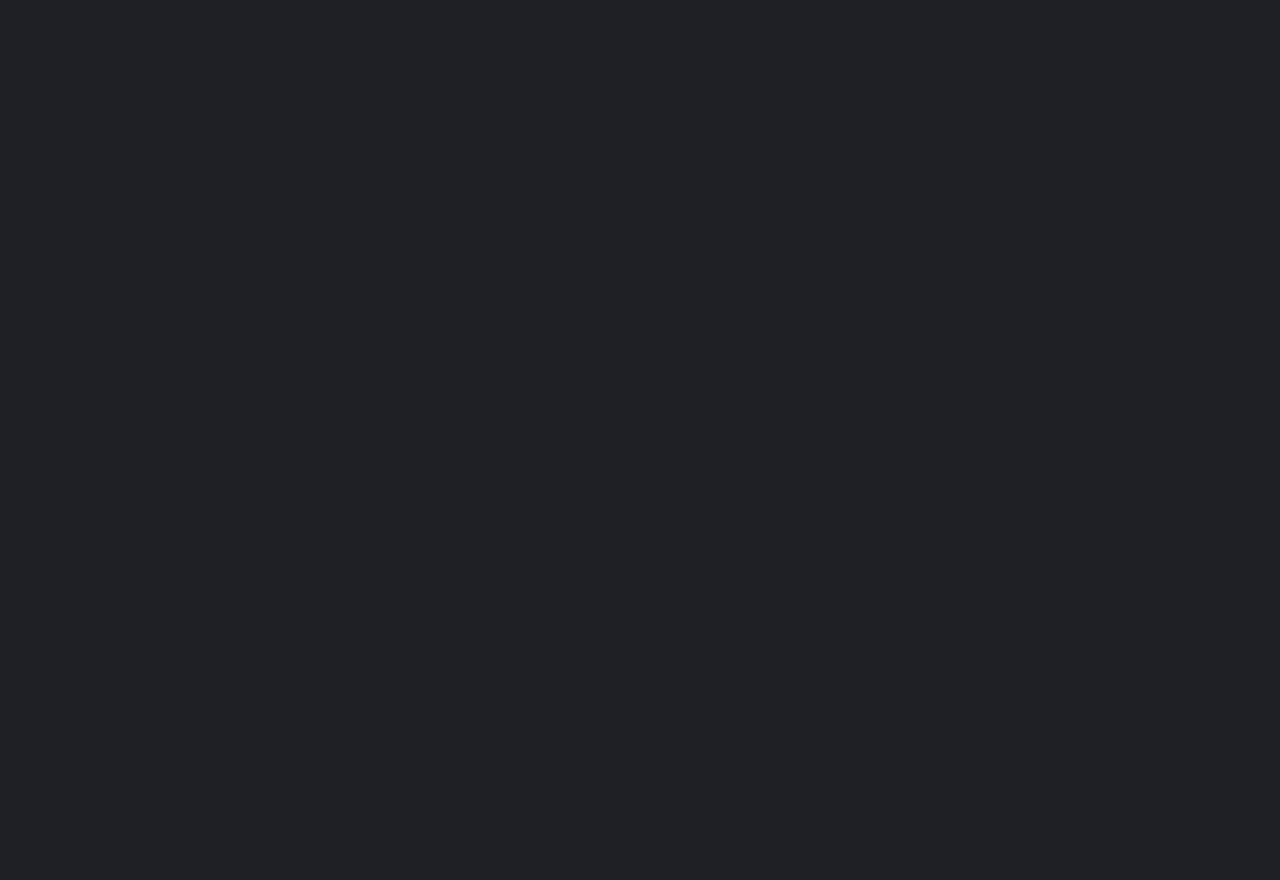
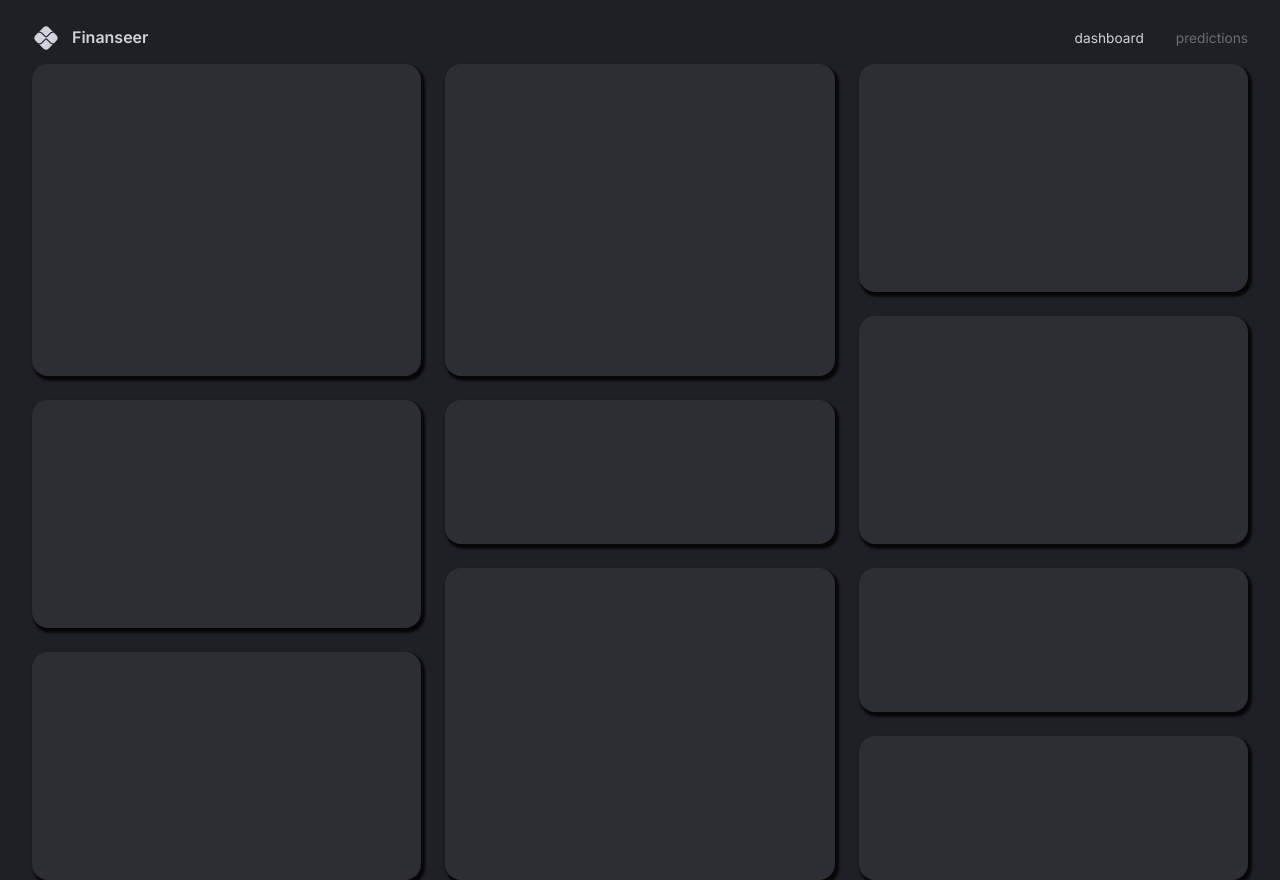
Before and after one commit to tryea/finance-dashboard, a React (Vite) app: page / in a window 1280 px wide. Before the commit the page ends 800 px from the top, so only its background shows below. Built offline with nearby package versions, Linux system fonts and the light colour scheme; no server answers.

Commit message:
[main] dashboard initial UI

```diff
--- a/src/App.tsx
+++ b/src/App.tsx
@@ -1,7 +1,10 @@
 import { ThemeProvider } from "@mui/material/styles"
 import { useMemo } from "react"
 import { themeSettings } from "./theme"
-import { CssBaseline, createTheme } from "@mui/material"
+import { Box, CssBaseline, createTheme } from "@mui/material"
+import { BrowserRouter, Route, Routes } from "react-router-dom"
+import Navbar from "@/scenes/navbar"
+import Dashboard from "./scenes/dashboard"
 
 function App() {
   const theme = useMemo(() => {
@@ -10,13 +13,22 @@ function App() {
 
   return (
     <div className="app">
+      <BrowserRouter>
         <ThemeProvider theme={theme}>
           {/*
             CssBaseline is used for reset all defaul css
             to default material UI style
           */}
           <CssBaseline />
+          <Box width="100%" height="100%" padding="1rem 2rem 4rem 2rem">
+            <Navbar />
+            <Routes>
+              <Route path="/" element={<Dashboard />} />
+              <Route path="/predictions" element={<div>Predictions</div>} />
+            </Routes>
+          </Box>
         </ThemeProvider>
+      </BrowserRouter>
     </div>
   )
 }
--- /dev/null
+++ b/src/components/DashboardBox.tsx
@@ -0,0 +1,10 @@
+import { Box } from "@mui/material";
+import { styled } from "@mui/system";
+
+const DashboardBox = styled(Box)(({ theme }) => ({
+    backgroundColor: theme.palette.background.light,
+    borderRadius: "1rem",
+    boxShadow: "0.15rem 0.2rem 0.15rem 0.1rem rgba(0, 0, 0, .8)",
+}));
+
+export default DashboardBox;
--- /dev/null
+++ b/src/components/FlexBetween.tsx
@@ -0,0 +1,10 @@
+import { Box } from "@mui/material";
+import { styled } from "@mui/system";
+
+const FlexBetween = styled(Box)({
+    display: "flex",
+    justifyContent: "space-between",
+    alignItems: "center",
+});
+
+export default FlexBetween;
--- a/src/main.tsx
+++ b/src/main.tsx
@@ -2,9 +2,19 @@ import React from 'react'
 import ReactDOM from 'react-dom/client'
 import App from '@/App'
 import '@/index.css'
+import { configureStore } from '@reduxjs/toolkit';
+import { api } from '@/state/api';
+import { Provider } from 'react-redux';
+
+export const store = configureStore({
+  reducer: { [api.reducerPath]: api.reducer },
+  middleware: (getDefault) => getDefault().concat(api.middleware),
+});
 
 ReactDOM.createRoot(document.getElementById('root') as HTMLElement).render(
   <React.StrictMode>
-    <App />
+    <Provider store={store}>
+      <App />
+    </Provider>
   </React.StrictMode>,
 )
--- /dev/null
+++ b/src/scenes/dashboard/Row1.tsx
@@ -0,0 +1,22 @@
+import DashboardBox from "@/components/DashboardBox";
+import { useGetKpisQuery } from "@/state/api";
+import { useTheme } from "@mui/material";
+
+const Row1 = () => {
+    const { palette } = useTheme();
+    const { data } = useGetKpisQuery();
+    console.log(data)
+
+    return (
+        <>
+            <DashboardBox gridArea="a">
+            </DashboardBox>
+            <DashboardBox gridArea="b">
+            </DashboardBox>
+            <DashboardBox gridArea="c">
+            </DashboardBox>
+        </>
+    );
+};
+
+export default Row1;
--- /dev/null
+++ b/src/scenes/dashboard/Row2.tsx
@@ -0,0 +1,18 @@
+import DashboardBox from "@/components/DashboardBox";
+import { useTheme } from "@mui/material";
+
+const Row2 = () => {
+
+    return (
+        <>
+            <DashboardBox gridArea="d">
+            </DashboardBox>
+            <DashboardBox gridArea="e">
+            </DashboardBox>
+            <DashboardBox gridArea="f">
+            </DashboardBox>
+        </>
+    );
+};
+
+export default Row2;
--- /dev/null
+++ b/src/scenes/dashboard/Row3.tsx
@@ -0,0 +1,21 @@
+import DashboardBox from "@/components/DashboardBox";
+import { useGetKpisQuery } from "@/state/api";
+import { useTheme } from "@mui/material";
+
+const Row3 = () => {
+
+    return (
+        <>
+            <DashboardBox gridArea="g">
+            </DashboardBox>
+            <DashboardBox gridArea="h">
+            </DashboardBox>
+            <DashboardBox gridArea="i">
+            </DashboardBox>
+            <DashboardBox gridArea="j">
+            </DashboardBox>
+        </>
+    );
+};
+
+export default Row3;
--- /dev/null
+++ b/src/scenes/dashboard/index.tsx
@@ -0,0 +1,80 @@
+import { Box, useMediaQuery } from "@mui/material";
+import Row1 from "./Row1";
+import Row2 from "./Row2";
+import Row3 from "./Row3";
+
+const gridTemplateLargeScreens = `
+  "a b c"
+  "a b c"
+  "a b c"
+  "a b f"
+  "d e f"
+  "d e f"
+  "d h i"
+  "g h i"
+  "g h j"
+  "g h j"
+`;
+const gridTemplateSmallScreens = `
+  "a"
+  "a"
+  "a"
+  "a"
+  "b"
+  "b"
+  "b"
+  "b"
+  "c"
+  "c"
+  "c"
+  "d"
+  "d"
+  "d"
+  "e"
+  "e"
+  "f"
+  "f"
+  "f"
+  "g"
+  "g"
+  "g"
+  "h"
+  "h"
+  "h"
+  "h"
+  "i"
+  "i"
+  "j"
+  "j"
+`;
+
+const Dashboard = () => {
+    const isAboveMediumScreens = useMediaQuery("(min-width: 1200px)");
+    return (
+        <Box
+            width="100%"
+            height="100%"
+            display="grid"
+            gap="1.5rem"
+            sx={
+                isAboveMediumScreens
+                    ? {
+                        gridTemplateColumns: "repeat(3, minmax(370px, 1fr))",
+                        gridTemplateRows: "repeat(10, minmax(60px, 1fr))",
+                        gridTemplateAreas: gridTemplateLargeScreens,
+                    }
+                    : {
+                        gridAutoColumns: "1fr",
+                        gridAutoRows: "80px",
+                        gridTemplateAreas: gridTemplateSmallScreens,
+                    }
+            }
+        >
+            <Row1 />
+            <Row2 />
+            <Row3 />
+        </Box>
+    );
+};
+
+export default Dashboard;
--- /dev/null
+++ b/src/scenes/navbar/index.tsx
@@ -0,0 +1,53 @@
+import { useState } from "react";
+import { Link } from "react-router-dom";
+import PixIcon from "@mui/icons-material/Pix";
+import { Box, Typography, useTheme } from "@mui/material";
+import FlexBetween from "@/components/FlexBetween";
+
+type Props = {};
+
+const Navbar = (props: Props) => {
+    const { palette } = useTheme();
+    const [selected, setSelected] = useState("dashboard");
+    return (
+        <FlexBetween mb="0.25rem" p="0.5rem 0rem" color={palette.grey[300]}>
+            {/* LEFT SIDE */}
+            <FlexBetween gap="0.75rem">
+                <PixIcon sx={{ fontSize: "28px" }} />
+                <Typography variant="h4" fontSize="16px">
+                    Finanseer
+                </Typography>
+            </FlexBetween>
+
+            {/* RIGHT SIDE */}
+            <FlexBetween gap="2rem">
+                <Box sx={{ "&:hover": { color: palette.primary[100] } }}>
+                    <Link
+                        to="/"
+                        onClick={() => setSelected("dashboard")}
+                        style={{
+                            color: selected === "dashboard" ? "inherit" : palette.grey[700],
+                            textDecoration: "inherit",
+                        }}
+                    >
+                        dashboard
+                    </Link>
+                </Box>
+                <Box sx={{ "&:hover": { color: palette.primary[100] } }}>
+                    <Link
+                        to="/predictions"
+                        onClick={() => setSelected("predictions")}
+                        style={{
+                            color: selected === "predictions" ? "inherit" : palette.grey[700],
+                            textDecoration: "inherit",
+                        }}
+                    >
+                        predictions
+                    </Link>
+                </Box>
+            </FlexBetween>
+        </FlexBetween>
+    );
+};
+
+export default Navbar;
--- /dev/null
+++ b/src/state/api.ts
@@ -0,0 +1,15 @@
+import { createApi, fetchBaseQuery } from "@reduxjs/toolkit/query/react";
+
+export const api = createApi({
+    baseQuery: fetchBaseQuery({ baseUrl: import.meta.env.VITE_BASE_URL }),
+    reducerPath: "main",
+    tagTypes: ["Kpis"],
+    endpoints: (build) => ({
+        getKpis: build.query<void, void>({
+            query: () => "kpi/kpis/",
+            providesTags: ["Kpis"],
+        }),
+    }),
+});
+
+export const { useGetKpisQuery } = api;
--- a/tsconfig.node.json
+++ b/tsconfig.node.json
@@ -5,5 +5,7 @@
     "moduleResolution": "Node",
     "allowSyntheticDefaultImports": true
   },
-  "include": ["vite.config.ts"]
+  "include": [
+    "vite.config.ts"
+  ]
 }
```
Also changed, not shown: 1 other file (tests, documents, lock files or other folders).
